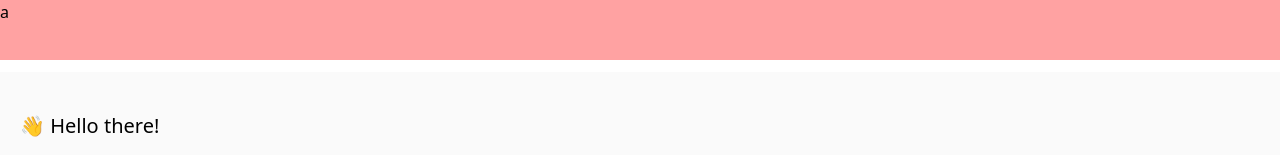
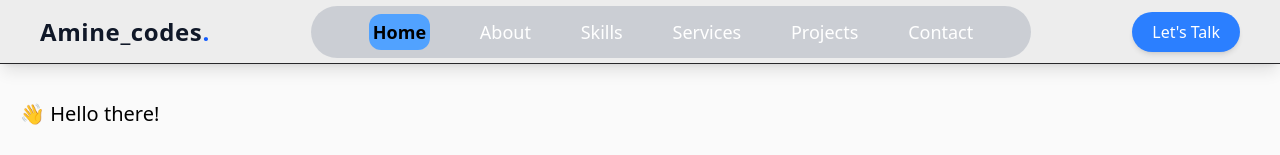
Before and after one commit to somaysen/Portfolio, a React app in the folder frontend/: page / in a window 1280 px wide. Shown: the top 155 px of the page. Built offline with nearby package versions, Linux system fonts and the light colour scheme; the HTML template or start-up script is replaced by a standard one.

Commit message:
Add smooth scrolling navigation and update Navbar component; enhance Home section styling

```diff
--- a/frontend/package.json
+++ b/frontend/package.json
@@ -14,6 +14,7 @@
     "react": "^19.1.1",
     "react-dom": "^19.1.1",
     "react-icons": "^5.5.0",
+    "react-scroll": "^1.9.3",
     "tailwindcss": "^4.1.15"
   },
   "devDependencies": {
--- a/frontend/src/App.jsx
+++ b/frontend/src/App.jsx
@@ -10,12 +10,14 @@ function App() {
   return (
     <div className=' '>
       <Navber/>
-      <Home/>
-      <About/>
-      <Skills/>
-      <WhatIDo/>
-      <Project/>
-      <Contact/>
+
+      <section id="home" ><Home/></section>
+      <section id="about" ><About/></section>
+      <section id="skills"><Skills /></section>
+      <section id="services"><WhatIDo /></section>
+      <section id="projects"><Project /></section>
+      <section id="contact"><Contact /></section>
+
     </div>
   )
 }
--- a/frontend/src/components/Navber.jsx
+++ b/frontend/src/components/Navber.jsx
@@ -1,9 +1,77 @@
-import React from 'react'
+import React, { useState } from "react";
+import { Link } from "react-scroll";
+import { FiMenu, FiX } from "react-icons/fi";
 
-function Navber() {
+function Navbar() {
+  const [isOpen, setIsOpen] = useState(false);
+
+  const navLinks = ["home", "about", "skills", "services", "projects", "contact"];
+
   return (
-    <div className='bg-red-300 w-full h-15 mb-3 '>a</div>
-  )
+    <div className="bg-black/5 w-full h-16 flex justify-between items-center px-6 md:px-10 border-b border-zinc-800 shadow-lg fixed top-0 left-0 z-50">
+      {/* Logo */}
+      <span className="text-2xl font-semibold tracking-wide text-gray-900 dark:text-white hover:text-blue-500 dark:hover:text-blue-400 transition-all duration-300">
+        Amine_codes
+        <span className="text-blue-600 dark:text-blue-400">.</span>
+      </span>
+
+
+      {/* Desktop Nav */}
+      <div className="hidden md:flex items-center justify-evenly p-2 text-white text-lg w-[60%] rounded-full bg-gray-400/40">
+        {navLinks.map((section) => (
+          <Link
+            key={section}
+            to={section}
+            smooth={true}
+            duration={500}
+            offset={-70}
+            spy={true} // 👈 enables scroll spy feature
+            activeClass="text-black  bg-blue-400 p-1 border-transparent rounded-xl font-semibold" // 👈 active section styling
+            className="cursor-pointer transition-all duration-50 hover:text-black"
+          >
+            {section.charAt(0).toUpperCase() + section.slice(1)}
+          </Link>
+        ))}
+      </div>
+
+      {/* Mobile Menu Icon */}
+      <div
+        className="md:hidden text-white text-2xl cursor-pointer"
+        onClick={() => setIsOpen(!isOpen)}
+      >
+        {isOpen ? <FiX /> : <FiMenu />}
+      </div>
+
+      {/* Mobile Dropdown */}
+      {isOpen && (
+        <div className="absolute top-16 left-0 w-full bg-zinc-900/90 text-white flex flex-col items-center gap-4 py-6 md:hidden shadow-lg">
+          {navLinks.map((section) => (
+            <Link
+              key={section}
+              to={section}
+              smooth={true}
+              duration={500}
+              offset={-70}
+              spy={true}
+              activeClass="text-blue-400 font-semibold"
+              className="cursor-pointer transition-all duration-300 hover:text-blue-400"
+              onClick={() => setIsOpen(false)}
+            >
+              {section.charAt(0).toUpperCase() + section.slice(1)}
+            </Link>
+          ))}
+          <button className="bg-blue-500 text-white px-6 py-2 rounded-full font-medium hover:bg-blue-600 transition-all duration-300">
+            Let's Talk
+          </button>
+        </div>
+      )}
+
+      {/* Desktop Button */}
+      <button className="hidden md:block bg-blue-500 text-white px-5 py-2 rounded-full font-medium hover:bg-blue-600 hover:-translate-y-0.5 transition-all duration-300 shadow-md">
+        Let's Talk
+      </button>
+    </div>
+  );
 }
 
-export default Navber
+export default Navbar;
--- a/frontend/src/pages/Home.jsx
+++ b/frontend/src/pages/Home.jsx
@@ -4,7 +4,7 @@ import { FaWhatsapp, FaLinkedinIn, FaGithub, FaInstagram } from "react-icons/fa"
 
 function Home() {
   return (
-    <section className="w-full min-h-screen flex justify-center items-center px-5 py-10 bg-zinc-50">
+    <section className="w-full min-h-screen flex justify-center items-center pt-25 px-5 py-10 bg-zinc-50">
       <div className="w-full max-w-7xl flex flex-col lg:flex-row items-center justify-between gap-10">
         {/* LEFT SECTION - TEXT */}
         <div className="w-full lg:w-1/2 flex flex-col justify-center">
```
Also changed, not shown: 1 other file (tests, documents, lock files or other folders).
